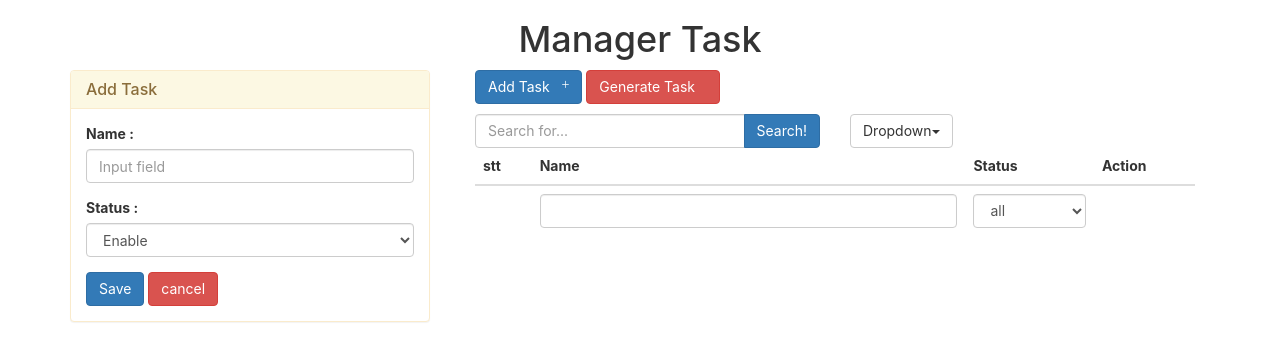
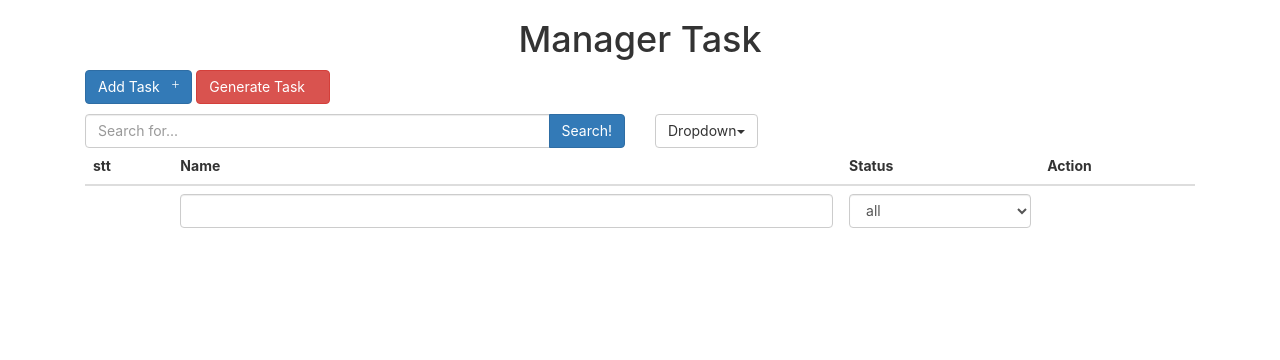
Before and after one commit to chiendv1992/reactjspr-ect, a React (Create React App) app in the folder pj2-quanlycongviec/: page / in a window 1280 px wide. Shown: the top 360 px of the page. Built offline with nearby package versions, Linux system fonts and the light colour scheme; a web font is replaced by a local one.

Commit message:
dong mở form

```diff
--- a/pj2-quanlycongviec/src/App.js
+++ b/pj2-quanlycongviec/src/App.js
@@ -7,7 +7,8 @@ class App extends Component {
     constructor(props){
         super(props);
         this.state = {
-            tasks:[]
+            tasks:[],
+            isDisplayForm:false
         };
     }
     // dc goi thi gan vao state, goi duy nhat 1 lan
@@ -19,6 +20,7 @@ class App extends Component {
             });
         }
     }
+
 
     onGenerateData = () => {
         var tasks = [
@@ -49,25 +51,42 @@ class App extends Component {
         //luu tru vao storage kieu string (Json.stringify)
         localStorage.setItem('tasks', JSON.stringify(tasks));
     }
+
+    // dóng mở  form
+    onToggleForm = () =>{
+        this.setState(({
+            isDisplayForm:!this.state.isDisplayForm
+        }));
+    }
+
+    onCloseForm = () => {
+        this.setState(({
+            isDisplayForm:false
+        }));
+    }
     render() {
-        var {tasks} = this.state;
+        var {tasks, isDisplayForm} = this.state;
+        var elmTasksForm = isDisplayForm === true?<TaskForm onCloseForm={this.onCloseForm}/>:'';
         return (
             <div className="container">
                 <div className="text-center">
                     <h1>Manager Task</h1>
                 </div>
                 <div className="row">
-                    <TaskForm />
-                    <div className="col-xs-8 col-sm-8 col-md-8 col-lg-8">
+                    <div className={isDisplayForm === true ? 'col-xs-4 col-sm-4 col-md-4 col-lg-4':''}>
+                        {elmTasksForm}
+                    </div>
+                    <div className={isDisplayForm === true ? 'col-xs-8 col-sm-8 col-md-8 col-lg-8':'col-xs-12 col-sm-12 col-md-12 col-lg-12'}>
                         <form action="">
                             {/*button Add*/}
                             <div className="col-xs-12 col-sm-12 col-md-12 col-lg-12">
                                 <button
                                     type="button"
                                     className="btn btn-primary"
+                                    onClick={this.onToggleForm}
                                 >
-                                    Add Task &nbsp;&nbsp;
-                                    <span className={'glyphicon glyphicon-plus mg-l'}/>
+                                    {isDisplayForm === true?'Close Form Task':'Add Task'} &nbsp;&nbsp;
+                                    <span className={isDisplayForm === true?'glyphicon glyphicon-minus':'glyphicon glyphicon-plus mg-l'}/>
                                 </button>
                                 &nbsp;
                                 <button
--- a/pj2-quanlycongviec/src/component/TaskForm.js
+++ b/pj2-quanlycongviec/src/component/TaskForm.js
@@ -1,14 +1,17 @@
 import React, {Component} from 'react';
+
 class TaskForm extends Component {
+
+    onCloseForm = () =>{
+        this.props.onCloseForm();
+    }
     render() {
         return (
-           <div className="col-xs-4 col-sm-4 col-md-4 col-lg-4">
-                {/*form*/}
             <div className="panel panel-warning">
                 <div className="panel-heading">
                     <h3 className='panel-title'>
                         Add Task
-                            <span className='glyphicon glyphicon-remove mg-l'/>
+                        <span className='glyphicon glyphicon-remove mg-l' onClick={this.onCloseForm}/>
                     </h3>
                 </div>
                 <div className="panel-body">
@@ -30,7 +33,6 @@ class TaskForm extends Component {
                     </form>
                 </div>
             </div>
-            </div>
         );
     }
 }
```
Lines whose indentation alone changed are shown as unchanged.
